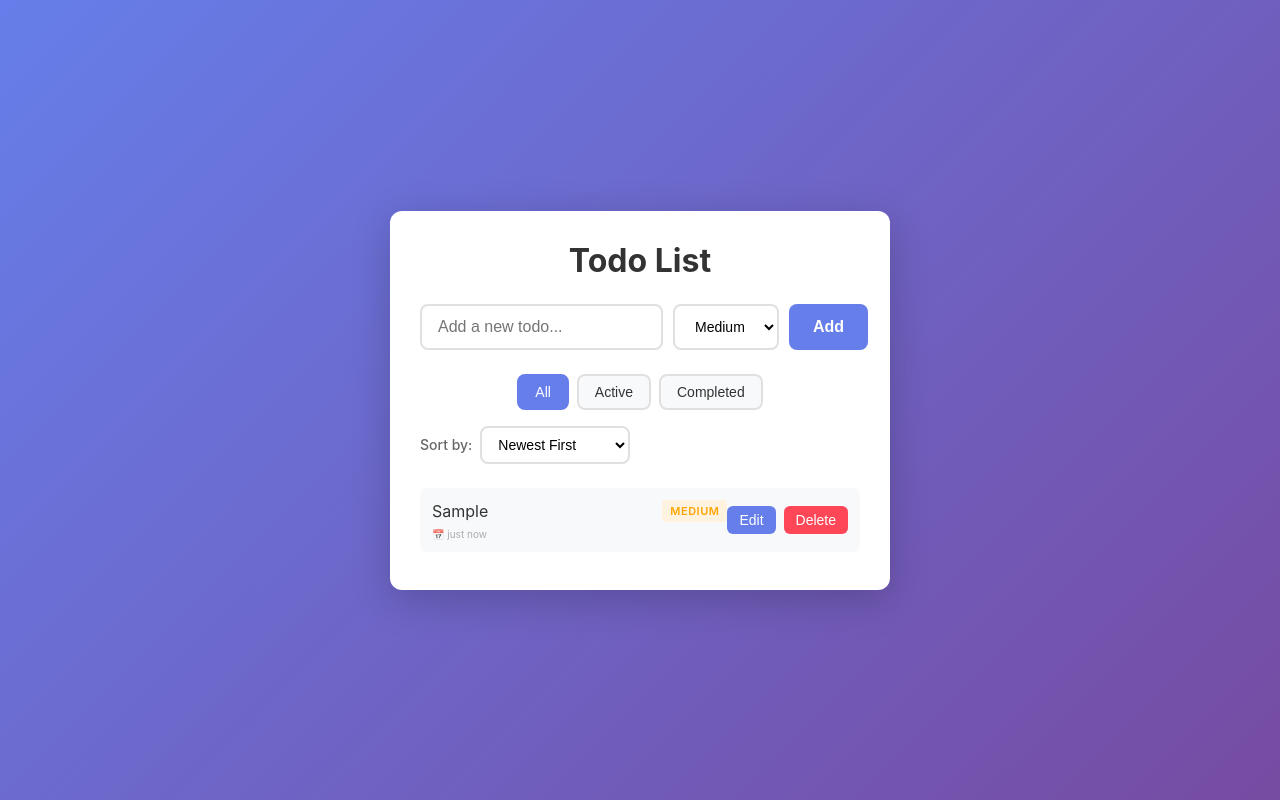
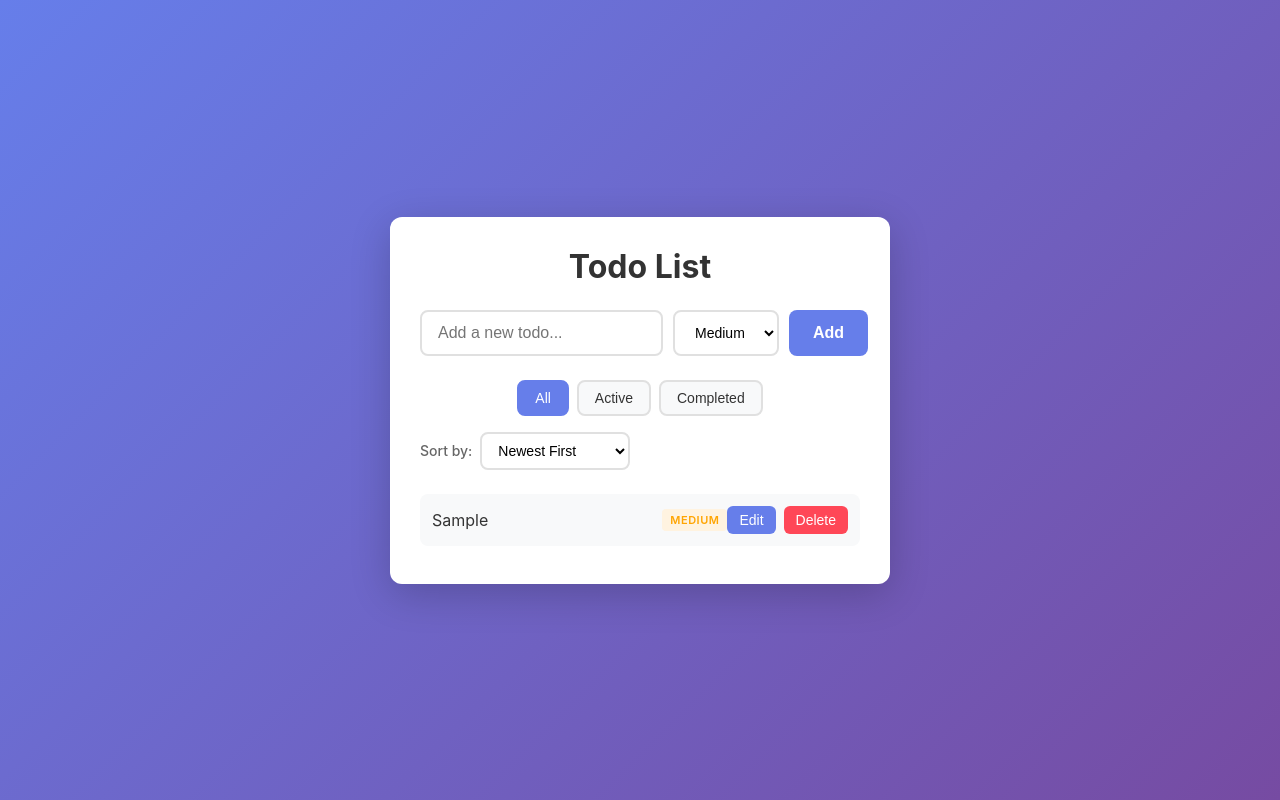
Before and after one commit to tetiana-kolomiiets/new-project, a React (Vite) app: page / in a window 1280 px wide. Both pictures are taken after typing "Sample" into the empty fields and a click on the button "Add". Built offline with nearby package versions, Linux system fonts and the light colour scheme.

Commit message:
remove new feature

```diff
--- a/src/components/TodoDate.jsx
+++ /dev/null
@@ -1,38 +0,0 @@
-function TodoDate({ createdAt }) {
-  if (!createdAt) return null;
-
-  const date = new Date(createdAt);
-  const now = new Date();
-  const diffTime = Math.abs(now - date);
-  const diffDays = Math.floor(diffTime / (1000 * 60 * 60 * 24));
-  const diffHours = Math.floor(diffTime / (1000 * 60 * 60));
-  const diffMinutes = Math.floor(diffTime / (1000 * 60));
-
-  const formatDate = () => {
-    if (diffMinutes < 60) {
-      return diffMinutes <= 1 ? 'just now' : `${diffMinutes}m ago`;
-    } else if (diffHours < 24) {
-      return `${diffHours}h ago`;
-    } else if (diffDays === 1) {
-      return '1d ago';
-    } else if (diffDays < 7) {
-      return `${diffDays}d ago`;
-    } else if (diffDays < 30) {
-      const weeks = Math.floor(diffDays / 7);
-      return `${weeks}w ago`;
-    } else {
-      return date.toLocaleDateString('en-US', {
-        month: 'short',
-        day: 'numeric',
-      });
-    }
-  };
-
-  return (
-    <span className="todo-date" title={date.toLocaleString()}>
-      📅 {formatDate()}
-    </span>
-  );
-}
-
-export default TodoDate;
--- a/src/components/TodoItem.jsx
+++ b/src/components/TodoItem.jsx
@@ -1,5 +1,3 @@
-import TodoDate from './TodoDate';
-
 function TodoItem({
   todo,
   isEditing,
@@ -37,7 +35,6 @@ function TodoItem({
       ) : (
         <>
           <div className="todo-content">
-            <div className="todo-main">
             <span className="todo-text" onClick={() => onToggle(todo.id)}>
               {todo.text}
             </span>
@@ -49,8 +46,6 @@ function TodoItem({
                 {todo.priority}
               </span>
             )}
-            </div>
-            <TodoDate createdAt={todo.createdAt} />
           </div>
           <div className="action-buttons">
             <button
--- a/src/index.css
+++ b/src/index.css
@@ -312,23 +312,8 @@ h1 {
 .todo-content {
   flex: 1;
   display: flex;
-  flex-direction: column;
-  gap: 6px;
-}
-
-.todo-main {
-  display: flex;
   align-items: center;
   gap: 8px;
-}
-
-.todo-date {
-  font-size: 10px;
-  color: #999;
-  display: inline-flex;
-  align-items: center;
-  gap: 4px;
-  opacity: 0.8;
 }
 
 .priority-badge {
```
Lines whose indentation alone changed are shown as unchanged.
